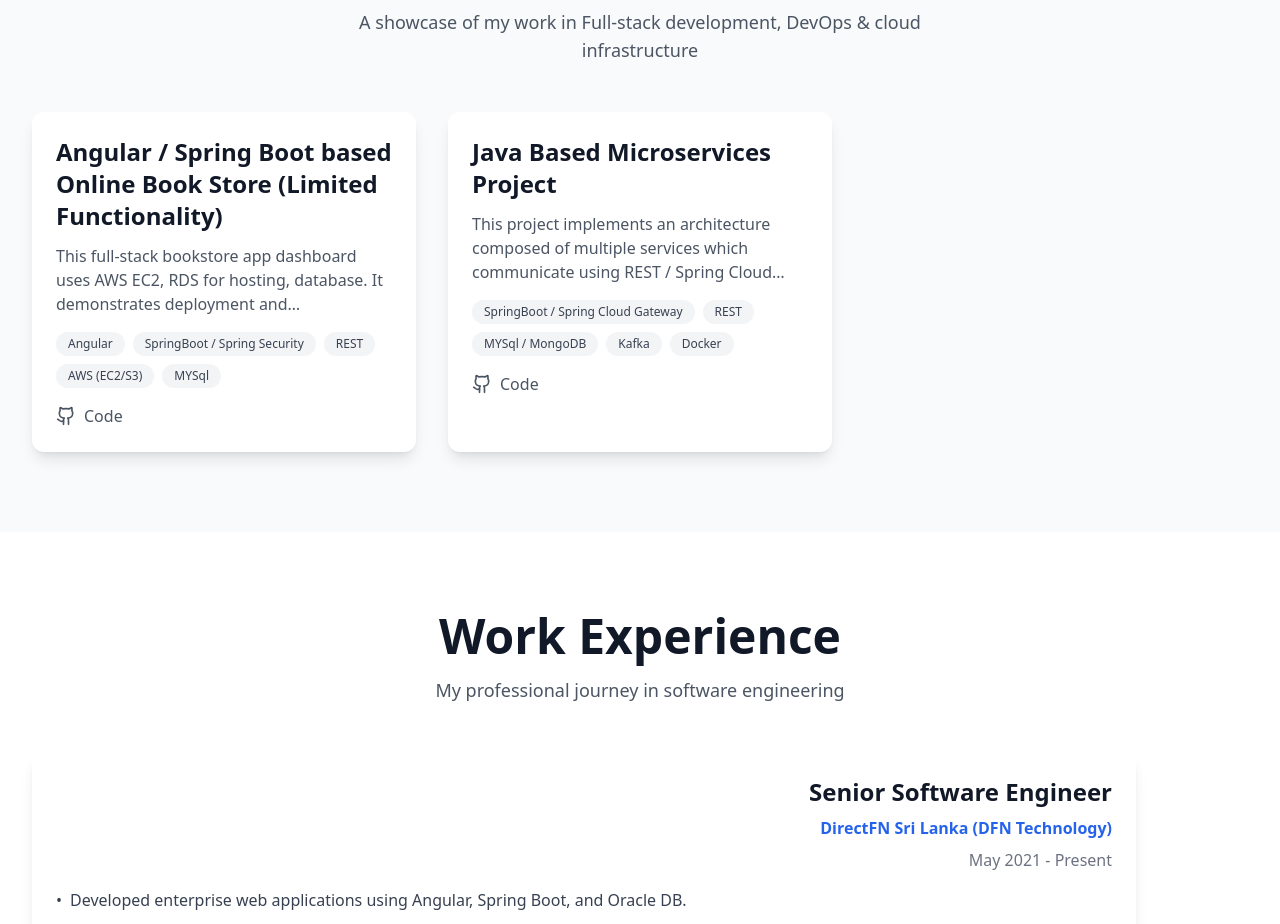
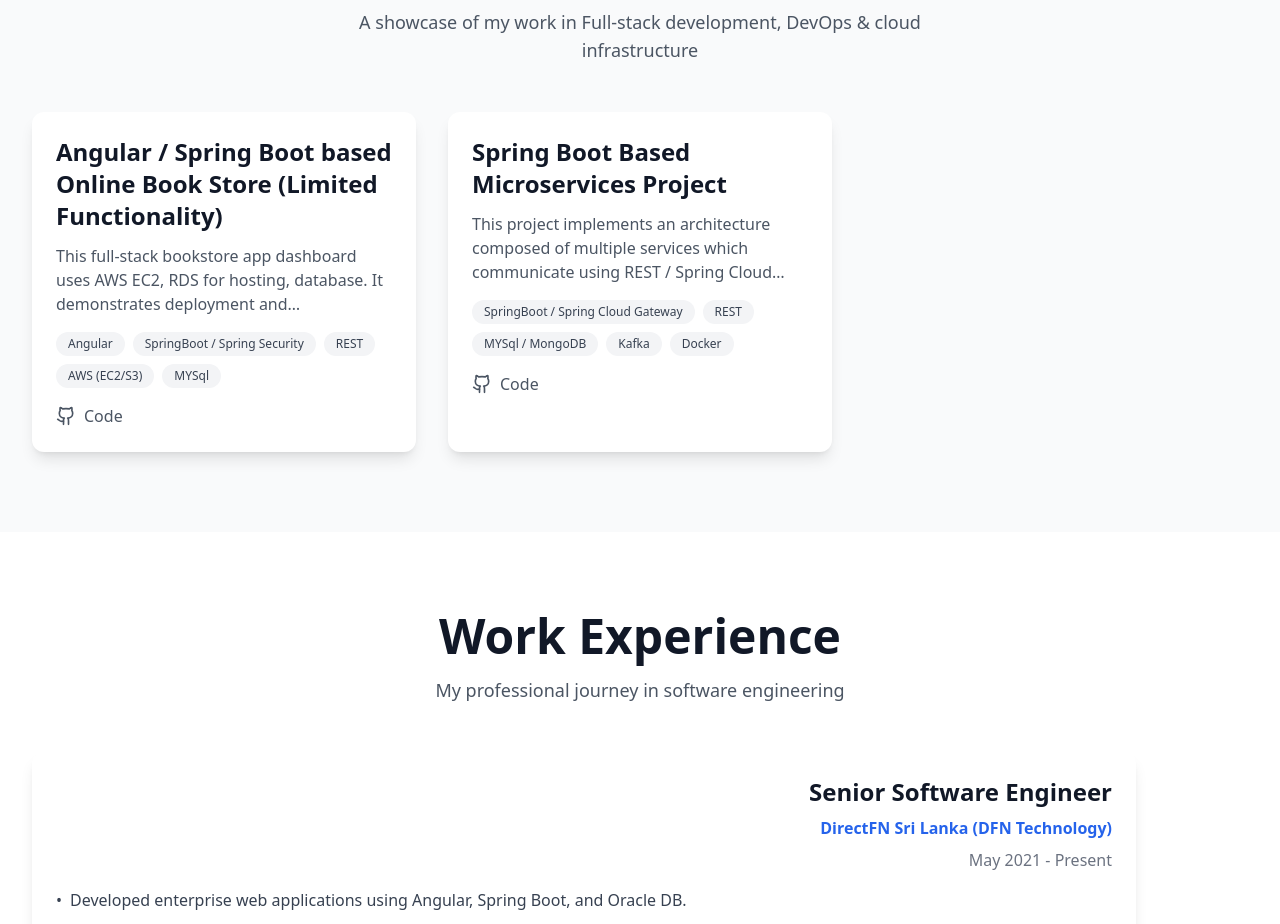
Before and after one commit to ChamithMendis/portfolio-cm, a React (Vite) app: page / in a window 1280 px wide. Shown: the part 2422-3346 px from the top of the page. Built offline with nearby package versions, Linux system fonts and the light colour scheme.

Commit message:
description update

```diff
--- a/src/data/portfolioData.ts
+++ b/src/data/portfolioData.ts
@@ -54,7 +54,7 @@ export const projects = [
   },
   {
     id: 2,
-    title: "Java Based Microservices Project",
+    title: "Spring Boot Based Microservices Project",
     description: `This project implements an architecture composed of multiple services which communicate using REST / Spring Cloud stack.`,
     techStack: [
       "SpringBoot / Spring Cloud Gateway",
```
